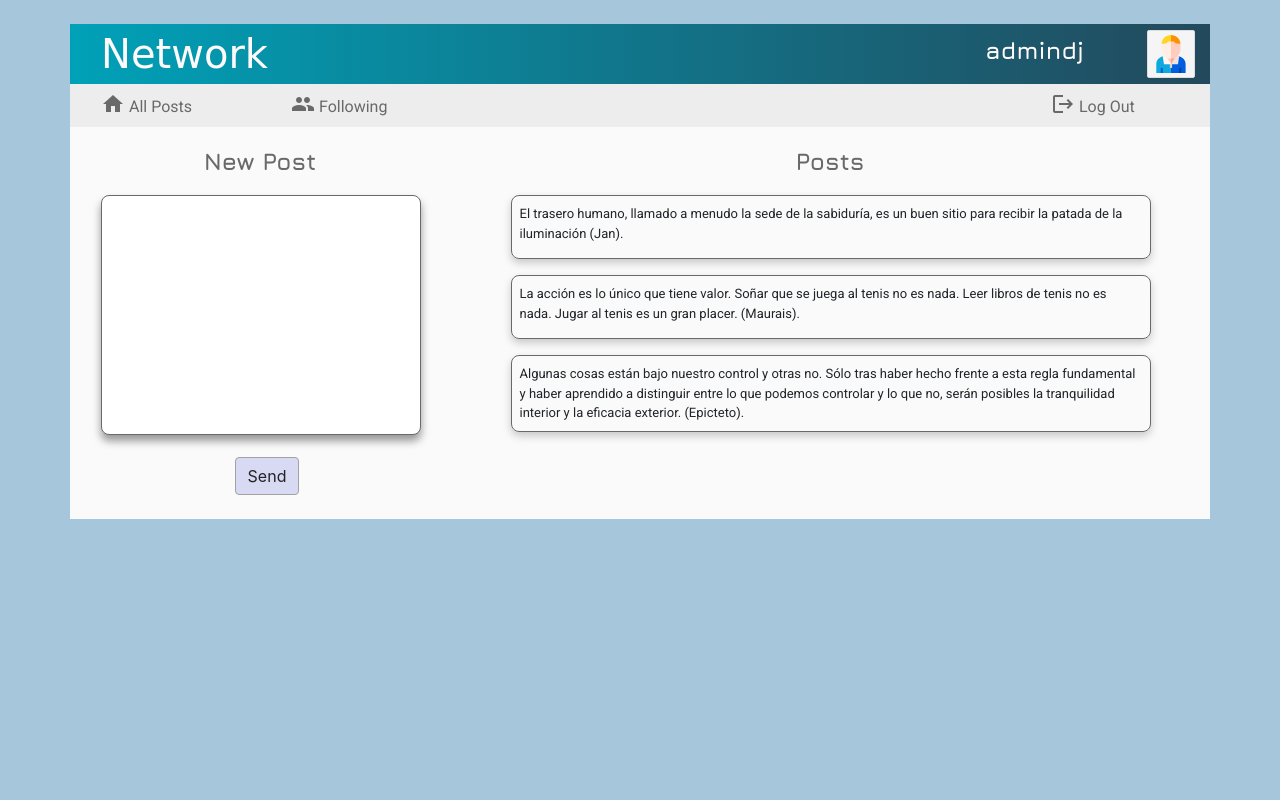
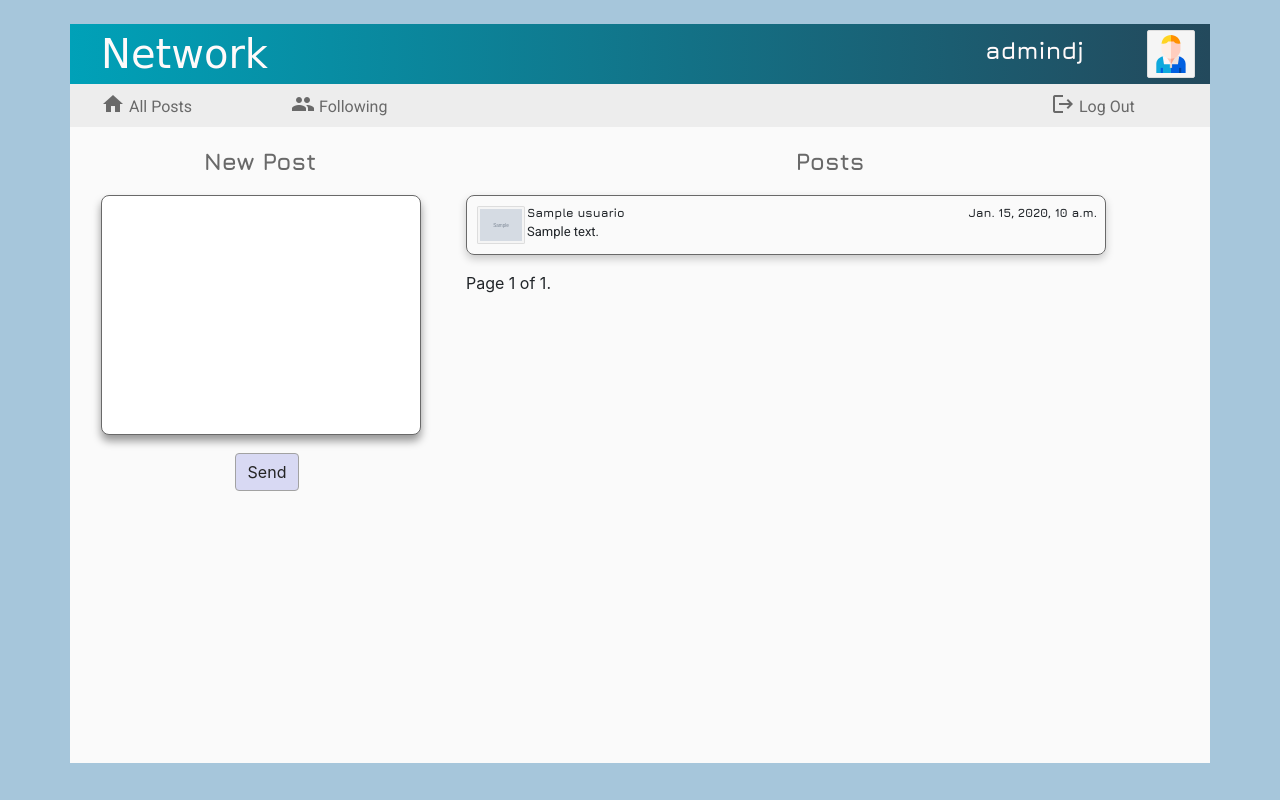
Before and after one commit to pablocourault/Network, a Django app: template network/templates/network/index.html in a window 1280 px wide. Run offline with Django 3.2, Linux system fonts and the light colour scheme; a user stored in the database is signed in; data comes from the database, SQL or seed files in the repository; tables that the repository leaves empty hold one stand-in row (values such as "Sample post"); the template is opened without the code that fills it: values that come from a table or form of the project are taken from there, most other values are stand-ins (such as "Sample title", 1, 10 or a date in 2020); grey boxes marked "Sample" are stand-in pictures; parts of the project's set-up code (start-up, migrations or seed data) failed here and were passed over; some libraries are stand-ins or nearby versions; some web fonts are replaced.

Commit message:
paginación y avatar

```diff
--- a/network/admin.py
+++ b/network/admin.py
@@ -2,11 +2,11 @@ from django.contrib import admin
 
 # Register your models here.
 
-from .models import User, Profile, Post
+from .models import User, Profile, Posts
 
 class PostAdmin(admin.ModelAdmin):
     filter_horizontal =("megusta",)
 
 admin.site.register(User)
 admin.site.register(Profile)
-admin.site.register(Post, PostAdmin)
+admin.site.register(Posts, PostAdmin)
--- a/network/models.py
+++ b/network/models.py
@@ -19,8 +19,9 @@ class Profile(models.Model):
         return f"{self.usuario} - Seguidores: {self.cantidad_seguidores} - Siguiendo: {self.cantidad_seguidos}"
 
 
-class Post(models.Model): # publicación
+class Posts(models.Model): # publicación
     usuario = models.ForeignKey(User, on_delete=models.CASCADE, blank=False)
+    avatar = models.CharField(max_length=12, blank=False)
     contents = models.TextField(max_length=640, blank=False)
     post_date = models.DateField(blank=False, default=datetime.date.today)
     cantidad_megusta = models.IntegerField(default=0)
--- a/network/static/network/index.js
+++ b/network/static/network/index.js
@@ -1,4 +1,9 @@
 document.addEventListener('DOMContentLoaded', function() {
+
+    var altura = window.innerHeight-240;
+
+    document.querySelector('#posts').style.height = altura+'px';
+
 
     document.querySelector('#compose-form').addEventListener('submit', sendpost);
 
@@ -12,20 +17,23 @@ function sendpost() {
         method: 'POST',
         body: JSON.stringify({
         contenido: texto })})
-    /*
-   .then(response => {
-      console.log('Response:', response)
-      return response.json();})*/
-
       .then(response => {console.log(response.status);
         // save status to variable "estado", to use in the next "then"
         estado = response.status;
         if (response.status == 201)
            {
+            // start animation
             document.querySelector('#compose-post').value = "";
-           }
+            document.querySelector('#compose-form').style.animationPlayState = 'running';
+            setTimeout(function(){document.querySelector('#compose-form').style.display = 'none'},500);
+            setTimeout(function(){document.querySelector('#compose-form').style.animationPlayState = 'paused'},500);
+            setTimeout(function(){document.querySelector('#successfully').style.display = 'block'},1000);
+            setTimeout(function(){document.querySelector('#successfully').style.display = 'none';
+                                  document.querySelector('#compose-form').style.display = 'block';},3000);
+            // end animation
+          }
+
         return response.json()})
-
 
     .then(result => {console.log(result)});
 
--- a/network/static/network/styles.css
+++ b/network/static/network/styles.css
@@ -3,8 +3,29 @@
 @import url('https://fonts.googleapis.com/css2?family=Fascinate&display=swap');
 @import url('https://fonts.googleapis.com/css2?family=Jura:wght@400;500;600;700&display=swap');
 
+@keyframes hide {
+        0% {
+            opacity: 1;
+            height: 100%;
+            line-height: 100%;
+        }
+        75% {
+            opacity: 0;
+            height: 100%;
+            line-height: 100%;
+        }
+        100% {
+            opacity: 0;
+            height: 0px;
+            line-height: 0px;
+
+        }
+    }
+
+
 body {padding: 24px;
-      background-color:#a6c6db;}
+      background-color:#a6c6db;
+      overflow-y: hidden;}
 
 a {font-family: 'Roboto', sans-serif;
    color: dimgrey}
@@ -74,6 +95,29 @@ textarea {min-height: 240px;
 #formulario, #posts {padding-top: 16px;
                      padding-left: 16px;}
 
+ #posts {overflow-y:scroll;}
+
+#compose-form {animation-name: hide;
+               animation-duration: 1s;
+               animation-fill-mode: forwards;
+               animation-play-state: paused;}
+
+
+#successfully {display: none;
+               background-color: #A8E0C5;
+               font-family: 'Jura', sans-serif;
+               text-indent: 0px;
+               text-align: center;
+               color: #313131;
+               border-style: none;
+               border-width: 0px;
+               font-size:x-large;
+               font-weight:bold;
+               padding: 24px;
+               width: 80%;
+               box-shadow: 0px 6px 8px rgba(0, 0, 0, 0.4);
+               margin: 0 auto 16px;}
+
 .botonenviar {background-color: #D8D9F3;
               border-color: #a2a2a2;
               color: #242424;
@@ -83,8 +127,8 @@ textarea {min-height: 240px;
               left: 40%}
 
 
-
-.post { min-height: 64px;
+.post { height: auto;
+    min-width: 640px;
         max-width: 640px;
         border: 1px solid dimgrey;
         border-radius: 8px;
@@ -92,4 +136,20 @@ textarea {min-height: 240px;
         margin: 0 auto 16px;
         font-family: 'Roboto', sans-serif;
         font-size:small;
-        box-shadow: 0px 4px 8px rgba(0, 0, 0, 0.2);}
+        box-shadow: 0px 4px 8px rgba(0, 0, 0, 0.2);
+        display:inline-block}
+
+.postavatar {border: 1px solid #ddd;
+             padding: 2px;
+             margin: 2px;
+             border-radius: 4%;
+             max-width: 48px;
+             height: auto;
+             background-color: whitesmoke;
+             float:left}
+
+.postdate {float:right}
+
+.postdetails {font-family: 'Jura', sans-serif;
+              font-size:  12px;
+              font-weight:700;}
--- a/network/templates/network/index.html
+++ b/network/templates/network/index.html
@@ -19,7 +19,7 @@
         </div>
     </div>
 
-    <div class="row">
+    <div class="row" id="principal">
 
         <div class="col-4">
 
@@ -30,6 +30,11 @@
                 <textarea id="compose-post"></textarea>
                 <input type="submit" class="btn btn-primary botonenviar" value="Send"/>
             </form>
+            <div id="successfully">posted successfully
+                <span class="material-icons">
+                    sentiment_satisfied_alt
+                    </span>
+            </div>
             </div>
 
             {% else %}
@@ -47,10 +52,34 @@
         </div>
 
         <div class="col-8" id="posts">
-            <div class="post">El trasero humano, llamado a menudo la sede de la sabiduría, es un buen  sitio para recibir la patada de la iluminación (Jan).</div>
-            <div class="post">La acción es lo único que tiene valor. Soñar que se juega al tenis no es  nada. Leer libros de tenis no es nada. Jugar al tenis es un gran placer. (Maurais). </div>
-            <div class="post">Algunas cosas están bajo nuestro control y otras no. Sólo tras haber hecho frente a esta regla fundamental y haber aprendido a distinguir entre lo que  podemos controlar y lo que no, serán posibles la tranquilidad interior y  la  eficacia exterior. (Epicteto).
+
+            {% for post in page_obj %}
+            {# Each "post" is a Posts model object. #}
+            <div class="post">
+                <div class="postdetails"><img src="/static/network/avatars/{{post.avatar}}" class="postavatar">{{post.usuario}}<text class="postdate">{{post.post_date}}</text></div>
+                <div class="postcontents">{{post.contents}}</div>
             </div>
+
+            {% endfor %}
+
+            <div class="pagination">
+                <span class="step-links">
+                    {% if page_obj.has_previous %}
+                        <a href="?page=1">&laquo; first</a>
+                        <a href="?page={{ page_obj.previous_page_number }}">previous</a>
+                    {% endif %}
+
+                    <span class="current">
+                        Page {{ page_obj.number }} of {{ page_obj.paginator.num_pages }}.
+                    </span>
+
+                    {% if page_obj.has_next %}
+                        <a href="?page={{ page_obj.next_page_number }}">next</a>
+                        <a href="?page={{ page_obj.paginator.num_pages }}">last &raquo;</a>
+                    {% endif %}
+                </span>
+            </div>
+
         </div>
 
     </div>
```
Also changed, not shown: network/views.py (+12 -4 lines), db.sqlite3. Lines whose indentation alone changed are shown as unchanged.
